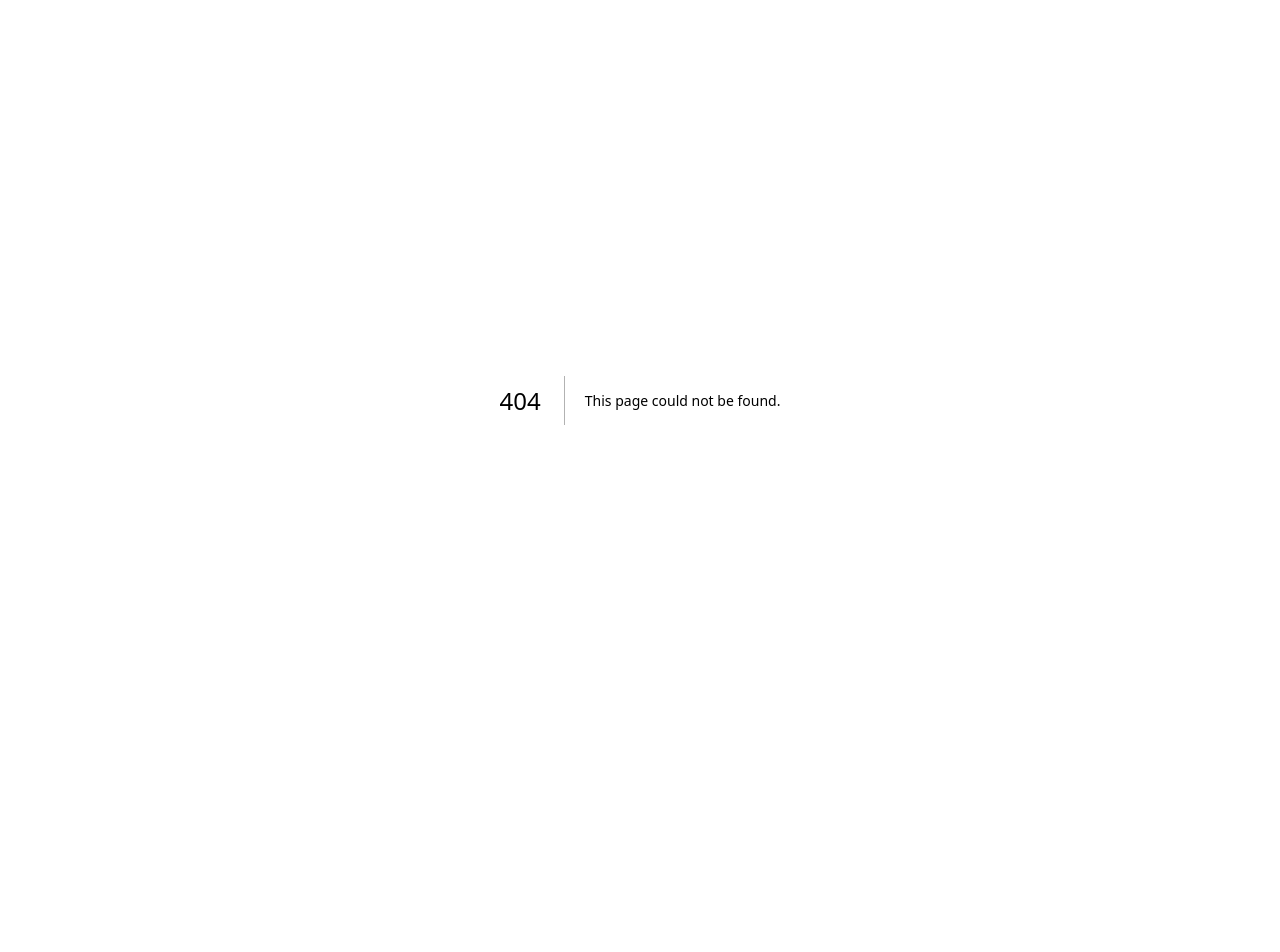
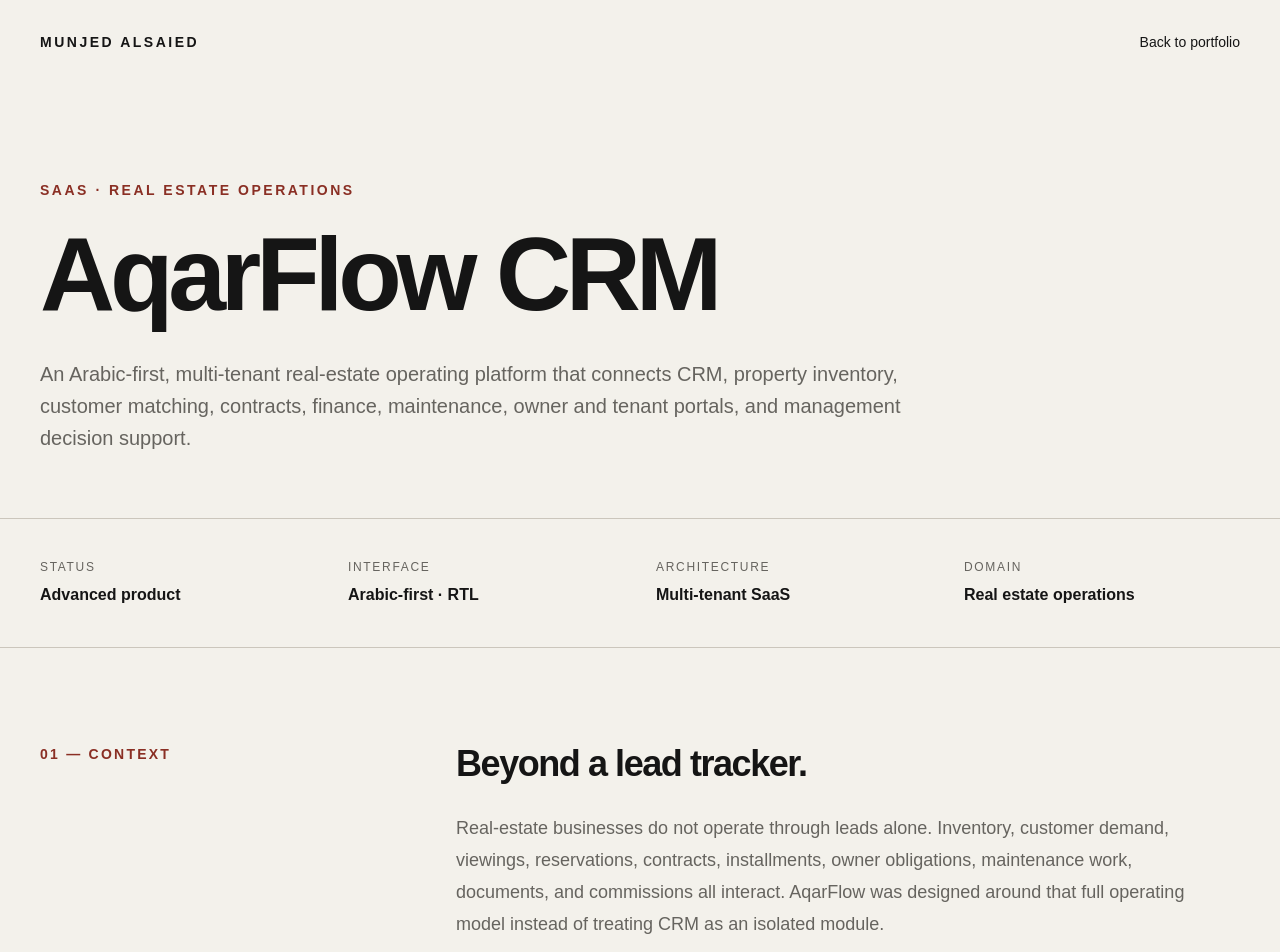
Before and after one commit to munjed80/munjed-portfolio, a Next.js app: page /work/aqarflow in a window 1280 px wide. Before the commit this address had no page. Shown: the top 952 px of the page. Before the commit the page ends 800 px from the top, so only its background shows below. Built offline with nearby package versions, Linux system fonts and the light colour scheme.

Commit message:
feat: add AqarFlow case study page

```diff
--- /dev/null
+++ b/app/work/aqarflow/page.tsx
@@ -0,0 +1,144 @@
+export default function AqarFlowCaseStudy() {
+  return (
+    <main>
+      <header className="mx-auto flex max-w-7xl items-center justify-between px-6 py-8 lg:px-10">
+        <a href="/" className="text-sm font-bold tracking-[0.18em]">MUNJED ALSAIED</a>
+        <a href="/" className="text-sm text-[var(--muted)]">Back to portfolio</a>
+      </header>
+
+      <section className="mx-auto max-w-7xl px-6 pb-16 pt-16 lg:px-10 lg:pt-24">
+        <p className="mb-6 text-sm font-semibold uppercase tracking-[0.18em] text-[var(--accent)]">
+          SaaS · Real Estate Operations
+        </p>
+        <h1 className="max-w-5xl text-5xl font-semibold leading-[0.98] tracking-[-0.05em] sm:text-7xl lg:text-[6.5rem]">
+          AqarFlow CRM
+        </h1>
+        <p className="mt-8 max-w-4xl text-xl leading-8 text-[var(--muted)]">
+          An Arabic-first, multi-tenant real-estate operating platform that connects CRM, property inventory,
+          customer matching, contracts, finance, maintenance, owner and tenant portals, and management decision support.
+        </p>
+      </section>
+
+      <section className="border-y border-[var(--line)]">
+        <div className="mx-auto grid max-w-7xl gap-8 px-6 py-10 md:grid-cols-4 lg:px-10">
+          <div><p className="text-xs uppercase tracking-[0.14em] text-[var(--muted)]">Status</p><p className="mt-2 font-semibold">Advanced product</p></div>
+          <div><p className="text-xs uppercase tracking-[0.14em] text-[var(--muted)]">Interface</p><p className="mt-2 font-semibold">Arabic-first · RTL</p></div>
+          <div><p className="text-xs uppercase tracking-[0.14em] text-[var(--muted)]">Architecture</p><p className="mt-2 font-semibold">Multi-tenant SaaS</p></div>
+          <div><p className="text-xs uppercase tracking-[0.14em] text-[var(--muted)]">Domain</p><p className="mt-2 font-semibold">Real estate operations</p></div>
+        </div>
+      </section>
+
+      <section className="mx-auto grid max-w-7xl gap-12 px-6 py-24 lg:grid-cols-12 lg:px-10">
+        <div className="lg:col-span-4">
+          <p className="text-sm font-semibold uppercase tracking-[0.16em] text-[var(--accent)]">01 — Context</p>
+        </div>
+        <div className="lg:col-span-8">
+          <h2 className="text-4xl font-semibold tracking-[-0.04em]">Beyond a lead tracker.</h2>
+          <p className="mt-7 max-w-3xl text-lg leading-8 text-[var(--muted)]">
+            Real-estate businesses do not operate through leads alone. Inventory, customer demand, viewings,
+            reservations, contracts, installments, owner obligations, maintenance work, documents, and commissions
+            all interact. AqarFlow was designed around that full operating model instead of treating CRM as an isolated module.
+          </p>
+        </div>
+      </section>
+
+      <section className="bg-[var(--foreground)] text-[var(--background)]">
+        <div className="mx-auto max-w-7xl px-6 py-24 lg:px-10">
+          <p className="text-sm uppercase tracking-[0.16em] text-neutral-400">02 — Product Scope</p>
+          <div className="mt-10 grid gap-x-12 gap-y-10 md:grid-cols-2 lg:grid-cols-3">
+            {[
+              ["CRM & Pipeline", "Organizations, leads, customer activity, follow-up, and structured opportunity management."],
+              ["Property Inventory", "Property records, availability, ownership context, and inventory operations."],
+              ["Matching & Viewings", "Customer-property matching, viewings, reservations, and handover workflows."],
+              ["Contracts & Documents", "Sale and rental contracts, private documents, renewals, contract intelligence, and bounded OCR."],
+              ["Finance", "Operational finance, scheduled installments, posted allocations, commissions, and owner statements."],
+              ["Maintenance", "Maintenance requests, work orders, service levels, active cost estimates, and operational follow-through."],
+              ["Owner & Tenant Portals", "Separated external experiences for owners and tenants rather than exposing internal back-office workflows."],
+              ["Auditability", "Immutable audit events and role-aware operations for traceability across sensitive business actions."],
+              ["Decision Support", "Arabic management views and portfolio forecasting built from inventory, contracts, installments, and maintenance data."],
+            ].map(([title, description]) => (
+              <article key={title} className="border-t border-neutral-700 pt-5">
+                <h3 className="text-xl font-semibold">{title}</h3>
+                <p className="mt-3 leading-7 text-neutral-300">{description}</p>
+              </article>
+            ))}
+          </div>
+        </div>
+      </section>
+
+      <section className="mx-auto grid max-w-7xl gap-12 px-6 py-24 lg:grid-cols-12 lg:px-10">
+        <div className="lg:col-span-4">
+          <p className="text-sm font-semibold uppercase tracking-[0.16em] text-[var(--accent)]">03 — Architecture</p>
+        </div>
+        <div className="lg:col-span-8">
+          <h2 className="text-4xl font-semibold tracking-[-0.04em]">A production-oriented full-stack foundation.</h2>
+          <div className="mt-8 grid gap-6 sm:grid-cols-2">
+            {[
+              ["Frontend", "Next.js 16 · React 19 · TypeScript · Tailwind CSS · Radix UI"],
+              ["Backend", "FastAPI · Python 3.12 · SQLAlchemy 2 async · Pydantic v2"],
+              ["Data", "PostgreSQL 16 · Redis 7 · MinIO object storage"],
+              ["Security", "JWT session versioning · Argon2 · HttpOnly refresh cookies · tenant scoping"],
+              ["Delivery", "Docker Compose for development · production Dockerfiles · Alembic migrations"],
+              ["Quality", "Backend tests · frontend lint/type-check/tests/build · documented development rules"],
+            ].map(([title, description]) => (
+              <div key={title} className="border-t border-[var(--line)] pt-4">
+                <p className="font-semibold">{title}</p>
+                <p className="mt-2 text-sm leading-6 text-[var(--muted)]">{description}</p>
+              </div>
+            ))}
+          </div>
+        </div>
+      </section>
+
+      <section className="border-y border-[var(--line)] bg-white/30">
+        <div className="mx-auto grid max-w-7xl gap-12 px-6 py-24 lg:grid-cols-12 lg:px-10">
+          <div className="lg:col-span-4">
+            <p className="text-sm font-semibold uppercase tracking-[0.16em] text-[var(--accent)]">04 — Engineering Decisions</p>
+          </div>
+          <div className="lg:col-span-8">
+            <div className="space-y-10">
+              <div>
+                <h3 className="text-2xl font-semibold">Tenant isolation is foundational.</h3>
+                <p className="mt-3 max-w-3xl leading-7 text-[var(--muted)]">Organization boundaries are part of the architecture, not an interface filter added later. Operational and forecast data remain scoped to the active tenant.</p>
+              </div>
+              <div>
+                <h3 className="text-2xl font-semibold">Business records remain auditable.</h3>
+                <p className="mt-3 max-w-3xl leading-7 text-[var(--muted)]">Contracts, finance, maintenance, portals, and management actions are designed around traceable events and controlled permissions rather than opaque state changes.</p>
+              </div>
+              <div>
+                <h3 className="text-2xl font-semibold">Decision support does not invent data.</h3>
+                <p className="mt-3 max-w-3xl leading-7 text-[var(--muted)]">Portfolio forecasting separates currencies, surfaces missing schedules and assumptions, and avoids fabricating payment dates when source records do not contain them.</p>
+              </div>
+              <div>
+                <h3 className="text-2xl font-semibold">Document intelligence is bounded.</h3>
+                <p className="mt-3 max-w-3xl leading-7 text-[var(--muted)]">OCR, retrieval, and contract concepts are constrained to defined document workflows instead of presenting unrestricted AI output as authoritative business data.</p>
+              </div>
+            </div>
+          </div>
+        </div>
+      </section>
+
+      <section className="mx-auto max-w-7xl px-6 py-24 lg:px-10">
+        <div className="grid gap-10 lg:grid-cols-12">
+          <div className="lg:col-span-4">
+            <p className="text-sm font-semibold uppercase tracking-[0.16em] text-[var(--accent)]">05 — Current State</p>
+          </div>
+          <div className="lg:col-span-8">
+            <h2 className="text-4xl font-semibold tracking-[-0.04em]">A broad operating system, still evolving deliberately.</h2>
+            <p className="mt-7 max-w-3xl text-lg leading-8 text-[var(--muted)]">
+              The implemented scope already spans secure multi-tenancy, CRM, property operations, contracts, finance,
+              maintenance, portals, audit events, dashboards, contract-document intelligence, and management decision support.
+              External integrations such as WhatsApp, calendars, accounting providers, and broader forecasting remain planned rather than being presented as complete.
+            </p>
+            <a
+              href="https://github.com/munjed80/aqarflow-crm"
+              className="mt-10 inline-block border-b border-[var(--foreground)] pb-1 font-semibold"
+            >
+              View repository on GitHub ↗
+            </a>
+          </div>
+        </div>
+      </section>
+    </main>
+  );
+}
```
